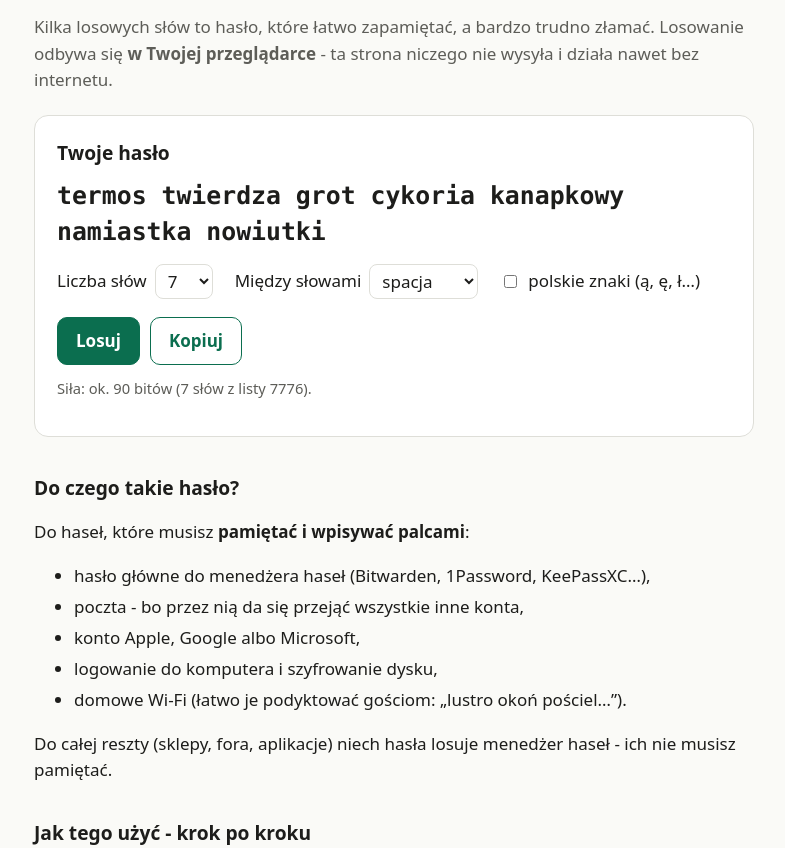
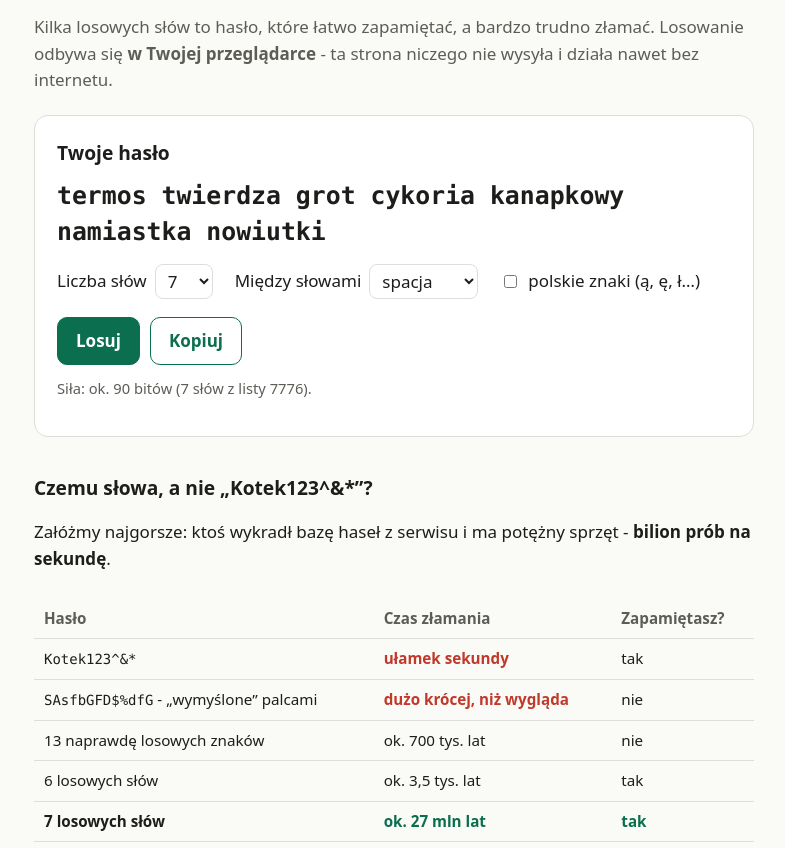
Before and after one commit to Poltrax-live/diceware-polski, a plain HTML site: page docs/index.html in a window 1280 px wide. Shown: the part 104-952 px from the top of the page, without its empty margins (246-1031 px from the left). Drawn offline with Linux system fonts and the light colour scheme.

Commit message:
Add password strength comparison to the web page and README
Co-Authored-By: Claude Opus 5.5 <noreply@anthropic.com>

```diff
--- a/docs/index.html
+++ b/docs/index.html
@@ -30,6 +30,13 @@
   .meta { color:var(--muted); font-size:.92rem; margin-top:12px; }
   ol li, ul li { margin: .3rem 0; }
   .ok { color: var(--accent); font-weight:600; }
+  .table-wrap { overflow-x:auto; }
+  table { border-collapse: collapse; width:100%; margin: .6rem 0 1rem; font-size:.95rem; }
+  th, td { text-align:left; padding:8px 10px; border-bottom:1px solid var(--line); vertical-align:top; }
+  th { color: var(--muted); font-weight:600; }
+  td.good { color: var(--accent); font-weight:600; }
+  td.bad { color: #c0392b; font-weight:600; }
+  @media (prefers-color-scheme: dark) { td.bad { color:#ff7b6b; } }
   footer { color:var(--muted); font-size:.9rem; margin-top:3rem; border-top:1px solid var(--line); padding-top:1rem; }
   a { color: var(--accent); }
   code { font-family: ui-monospace, Menlo, Consolas, monospace; font-size:.92em; }
@@ -63,6 +70,24 @@
     </div>
     <p class="meta" id="meta"></p>
   </section>
+
+  <h2>Czemu słowa, a nie „Kotek123^&amp;*”?</h2>
+  <p>Załóżmy najgorsze: ktoś wykradł bazę haseł z serwisu i ma potężny sprzęt - <strong>bilion prób na sekundę</strong>.</p>
+  <div class="table-wrap">
+  <table>
+    <thead><tr><th>Hasło</th><th>Czas złamania</th><th>Zapamiętasz?</th></tr></thead>
+    <tbody>
+      <tr><td><code>Kotek123^&amp;*</code></td><td class="bad">ułamek sekundy</td><td>tak</td></tr>
+      <tr><td><code>SAsfbGFD$%dfG</code> - „wymyślone” palcami</td><td class="bad">dużo krócej, niż wygląda</td><td>nie</td></tr>
+      <tr><td>13 naprawdę losowych znaków</td><td>ok. 700 tys. lat</td><td>nie</td></tr>
+      <tr><td>6 losowych słów</td><td>ok. 3,5 tys. lat</td><td>tak</td></tr>
+      <tr><td><strong>7 losowych słów</strong></td><td class="good">ok. 27 mln lat</td><td class="good">tak</td></tr>
+    </tbody>
+  </table>
+  </div>
+  <p><code>Kotek123^&amp;*</code> spełnia wszystkie wymogi „silnego hasła”: wielka litera, cyfry, znaki specjalne, 11 znaków. Tyle że to słowo + <code>123</code> + te same klawisze z Shiftem - pierwszy schemat, który sprawdzają programy do łamania haseł.</p>
+  <p><code>SAsfbGFD$%dfG</code> wygląda losowo, ale człowiek nie umie losować - palce chodzą po sąsiednich klawiszach (<code>asdf</code>, <code>gfd</code>, <code>$%</code>), a to też są znane wzorce. I nikt tego nie zapamięta.</p>
+  <p>Siedem słów z kostki jest i mocniejsze, i do zapamiętania. <span class="meta">(Szacunki: połowa wszystkich kombinacji przy 10¹² prób/s. Jeśli serwis dobrze zabezpiecza hasła, wszystkie czasy rosną tysiące razy - ale „Kotek” i tak pada w kilka tygodni.)</span></p>
 
   <h2>Do czego takie hasło?</h2>
   <p>Do haseł, które musisz <strong>pamiętać i wpisywać palcami</strong>:</p>
```
Also changed, not shown: web/template.html (+25 -0 lines), README.md.
